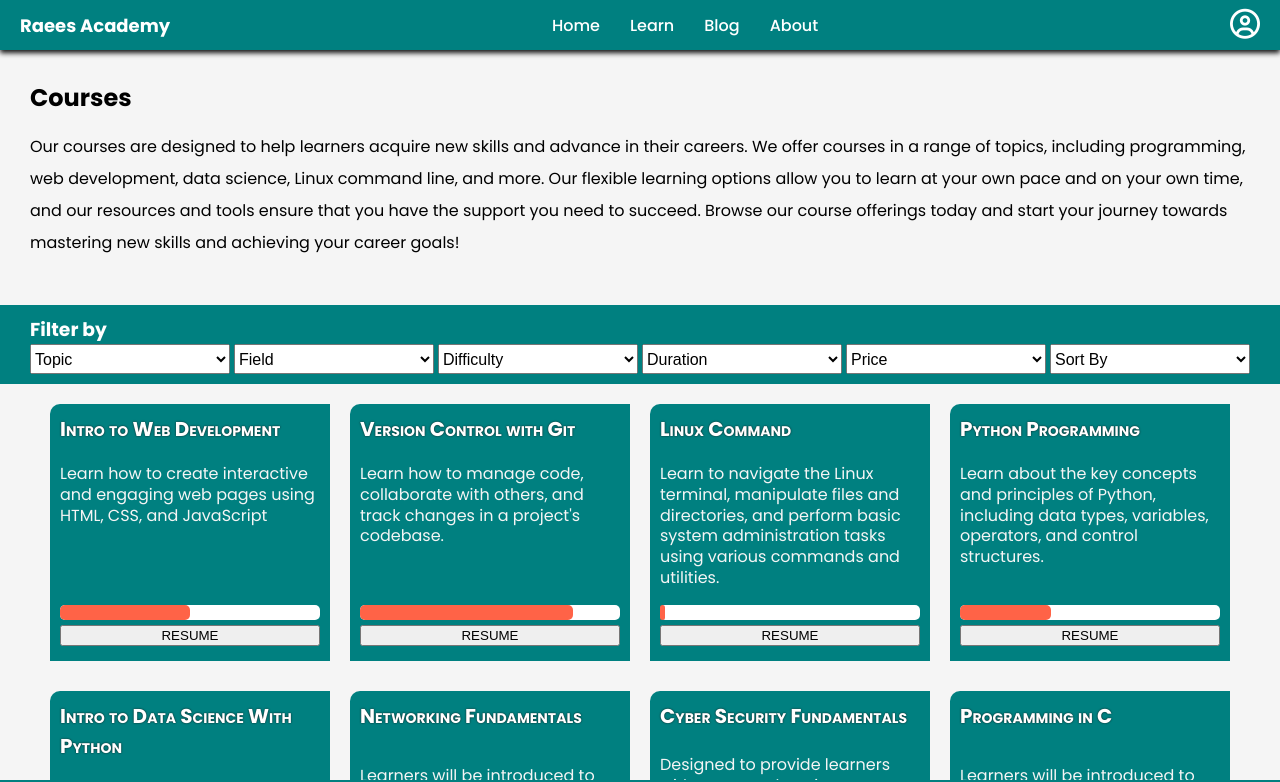
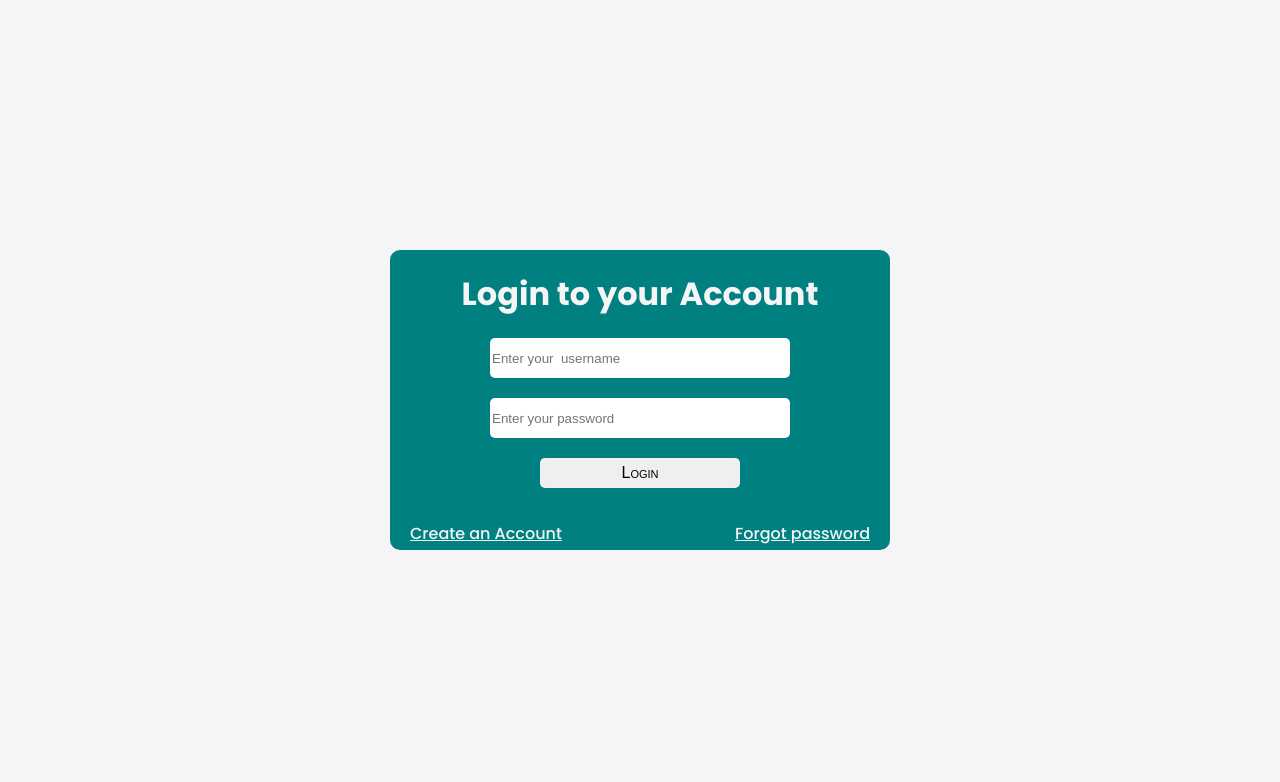
Before and after one commit to Abbaraees/raees-academy-react, a React (Vite) app: page / in a window 1280 px wide. Shown: the top 782 px of the page. Built offline with nearby package versions, Linux system fonts and the light colour scheme.

Commit message:
Added login page

```diff
--- a/src/App.jsx
+++ b/src/App.jsx
@@ -1,13 +1,13 @@
 import './App.css'
 import Home from './pages/Home'
 import Courses from './pages/Courses'
+import Login from './pages/Login'
 
 function App() {
 
   return (
     <div className="App">
-      {/* <Home /> */}
-      <Courses />
+      <Login />
       <footer>Copyrights &copy; 2023 Raees Academy</footer>
     </div>
   )
--- a/src/index.css
+++ b/src/index.css
@@ -186,15 +186,76 @@ nav a {
 
 footer {
   width: 100%;
-  position: fixed;
   margin-top: auto;
-  left: 0px;
-  bottom: 0px;
   background-color: teal;
   text-align: center;
   color: white;
   font-style: italic;
   font-weight: 500;
   font-size: 13px;
-  margin-top: 10px;
 }
+
+/* == Login Page == */
+.login--page {
+  display: flex;
+  align-items: center;
+  height: 100vh;
+}
+
+.login--container {
+  position: relative;
+  width: 500px;
+  height: 300px;
+  margin: 0 auto;
+  background-color: teal;
+  border-radius: 10px;
+  padding-top: 20px;
+}
+
+.login--container > h1 {
+  text-align: center;
+  color: whitesmoke;
+  margin: 0;
+}
+
+.login--form {
+  width: 100%;
+  display: flex;
+  flex-direction: column;
+  justify-content: start;
+  align-items: center;
+  gap: 20px;
+  margin-top: 20px;
+}
+
+.login--form > input {
+  width: 300px;
+  height: 40px;
+  border: none;
+  color: white;
+  border-radius: 5px;
+}
+
+
+.login--form > button {
+  width: 200px;
+  height: 30px;
+  border-radius: 5px;
+  border: none;
+  font-size: 16px;
+  font-variant: small-caps;
+}
+
+.login--links {
+  position: absolute;
+  bottom: 4px;
+  display: flex;
+  width: 100%;
+  justify-content: space-between;
+  padding:0 20px;
+}
+
+.login--links > a {
+  color: whitesmoke;
+  font-weight: 500;
+}
--- /dev/null
+++ b/src/pages/Login.jsx
@@ -0,0 +1,18 @@
+export default function Login() {
+  return (
+    <div className="login--page">
+      <div className="login--container">
+        <h1>Login to your Account</h1>
+        <form action="" className="login--form">
+          <input type="text" name="username" id="" placeholder="Enter your  username" />
+          <input type="password" name="password" id="" placeholder="Enter your password"/>
+          <button>Login</button>
+        </form>
+        <div className="login--links">
+          <a href="#">Create an Account</a>
+          <a href="#">Forgot password</a>
+        </div>
+      </div>
+    </div>
+  )
+}
```
